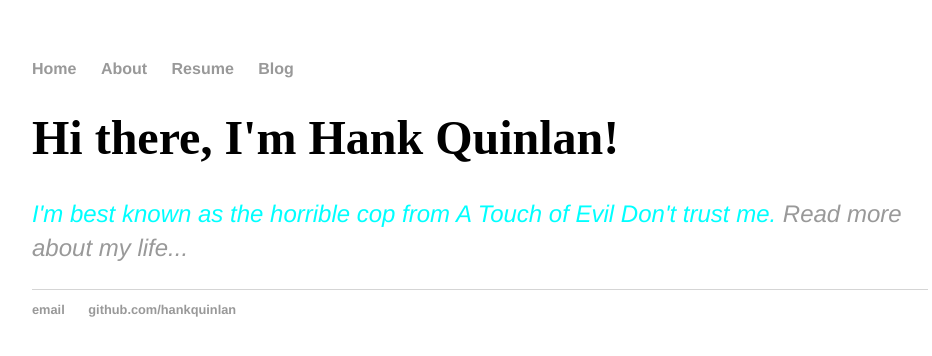
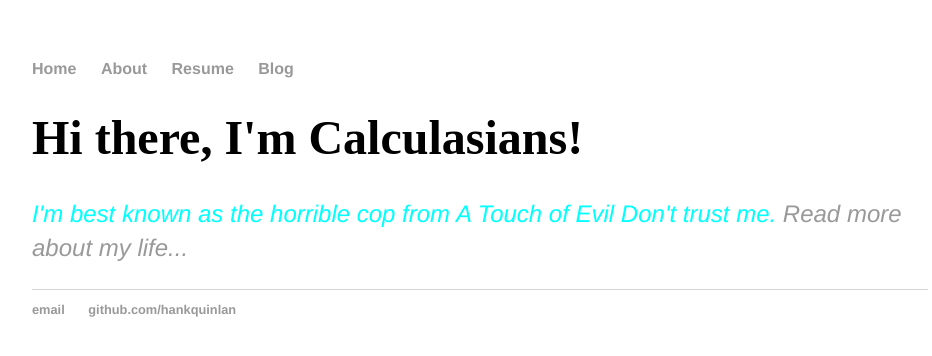
Before and after one commit to Calculasians/calculasians.github.io, a Jekyll site: the page built from index.html, in a window 1280 px wide. Shown: the top 356 px of the page, without its empty margins (160-1092 px from the left). Built offline with Jekyll 4.4.1, drawn with Linux system fonts in a browser that asks for light colours.

Commit message:
Update index.html

```diff
--- a/index.html
+++ b/index.html
@@ -3,6 +3,6 @@ layout: default
 title: Hank Quinlan, Horrible Cop
 ---
 <div class="blurb">
-	<h1>Hi there, I'm Hank Quinlan!</h1>
+	<h1>Hi there, I'm Calculasians!</h1>
 	<p class="sub-header">I'm best known as the horrible cop from <em>A Touch of Evil</em> Don't trust me. <a href="/about">Read more about my life...</a></p>
 </div><!-- /.blurb -->
```
